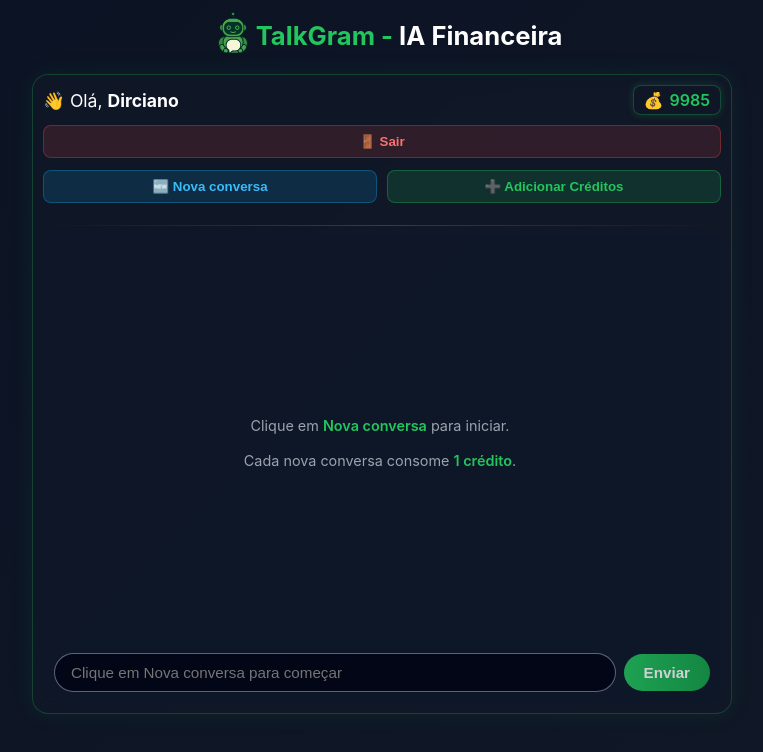
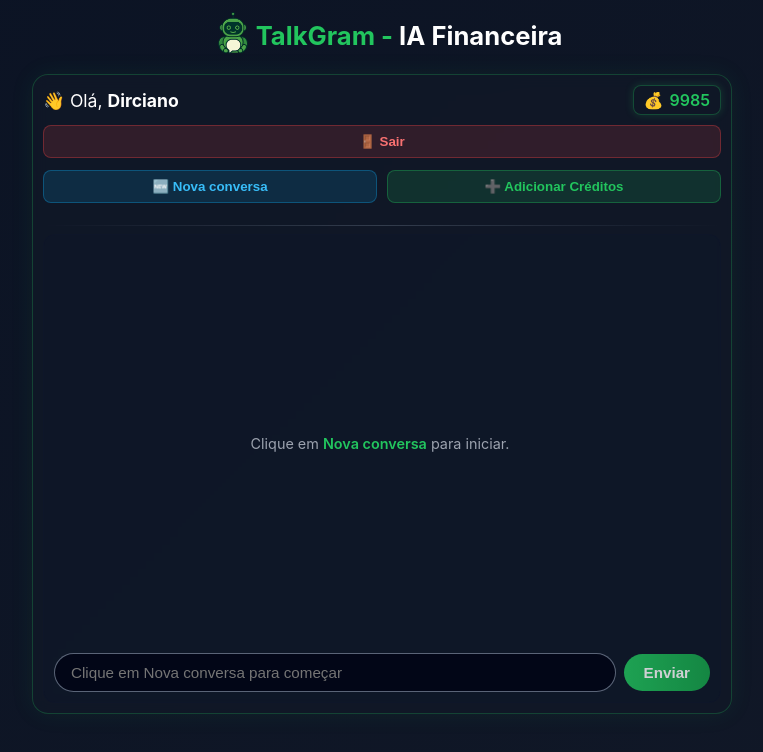
Before and after one commit to dirciano1/talkgram, a Next.js app: page /talkgram in a window 1280 px wide. Shown: the top 752 px of the page, without its empty margins (258-1021 px from the left). Built offline with nearby package versions, Linux system fonts and the light colour scheme.

Commit message:
Update page.tsx

```diff
--- a/app/talkgram/page.tsx
+++ b/app/talkgram/page.tsx
@@ -440,13 +440,7 @@ export default function TalkGramPage() {
                     </span>{" "}
                     para iniciar.
                   </p>
-                  <p style={{ marginTop: "4px" }}>
-                    Cada nova conversa consome{" "}
-                    <span style={{ color: "#22c55e", fontWeight: 600 }}>
-                      1 crédito
-                    </span>
-                    .
-                  </p>
+
                 </div>
               )}
             </div>
```
